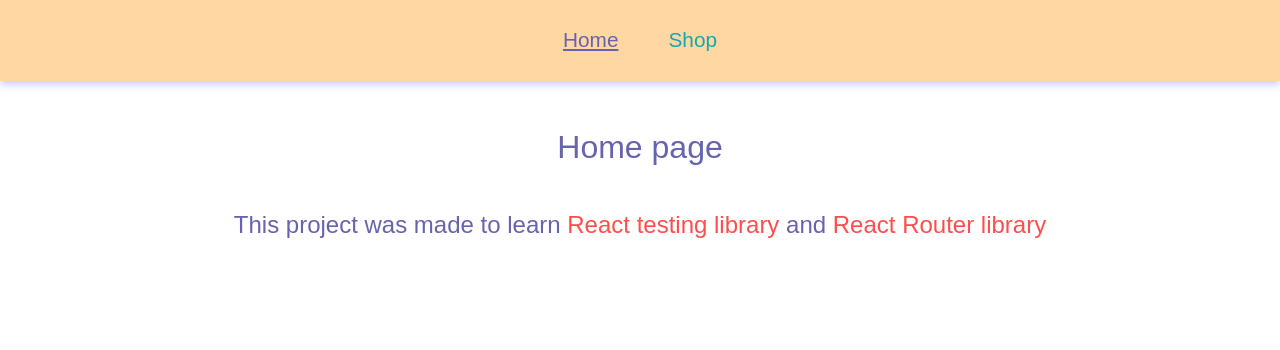
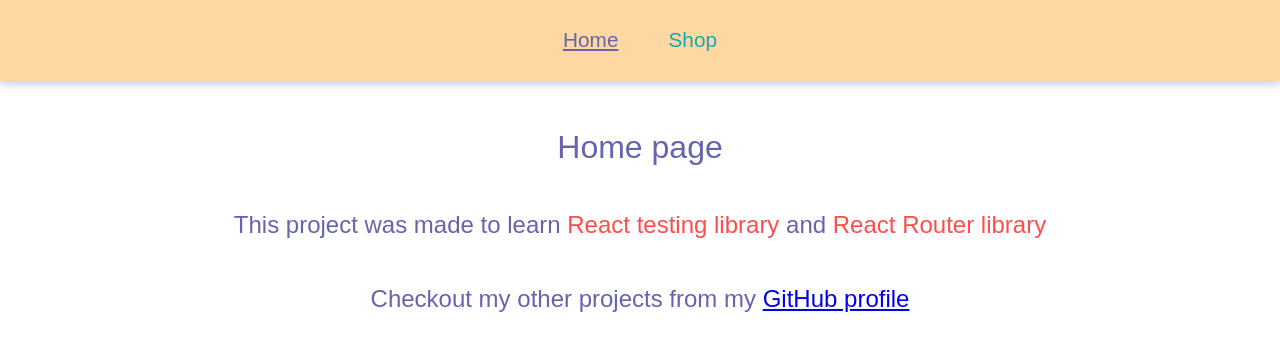
Before and after one commit to Konstanenonen/shopping-cart, a React (Create React App) app: page / in a window 1280 px wide. Shown: the top 350 px of the page. Built offline with nearby package versions, Linux system fonts and the light colour scheme.

Commit message:
Added more content to Home page and snapshot test

```diff
--- a/src/pages/Home.jsx
+++ b/src/pages/Home.jsx
@@ -10,6 +10,10 @@ function Home() {
         <span className={styles.red}>React testing library</span> and{' '}
         <span className={styles.red}>React Router library</span>
       </p>
+      <p className={styles.text}>
+        Checkout my other projects from my{' '}
+        <a href="https://github.com/Konstanenonen">GitHub profile</a>
+      </p>
     </>
   );
 }
```
Also changed, not shown: 2 other files (tests, documents, lock files or other folders).
